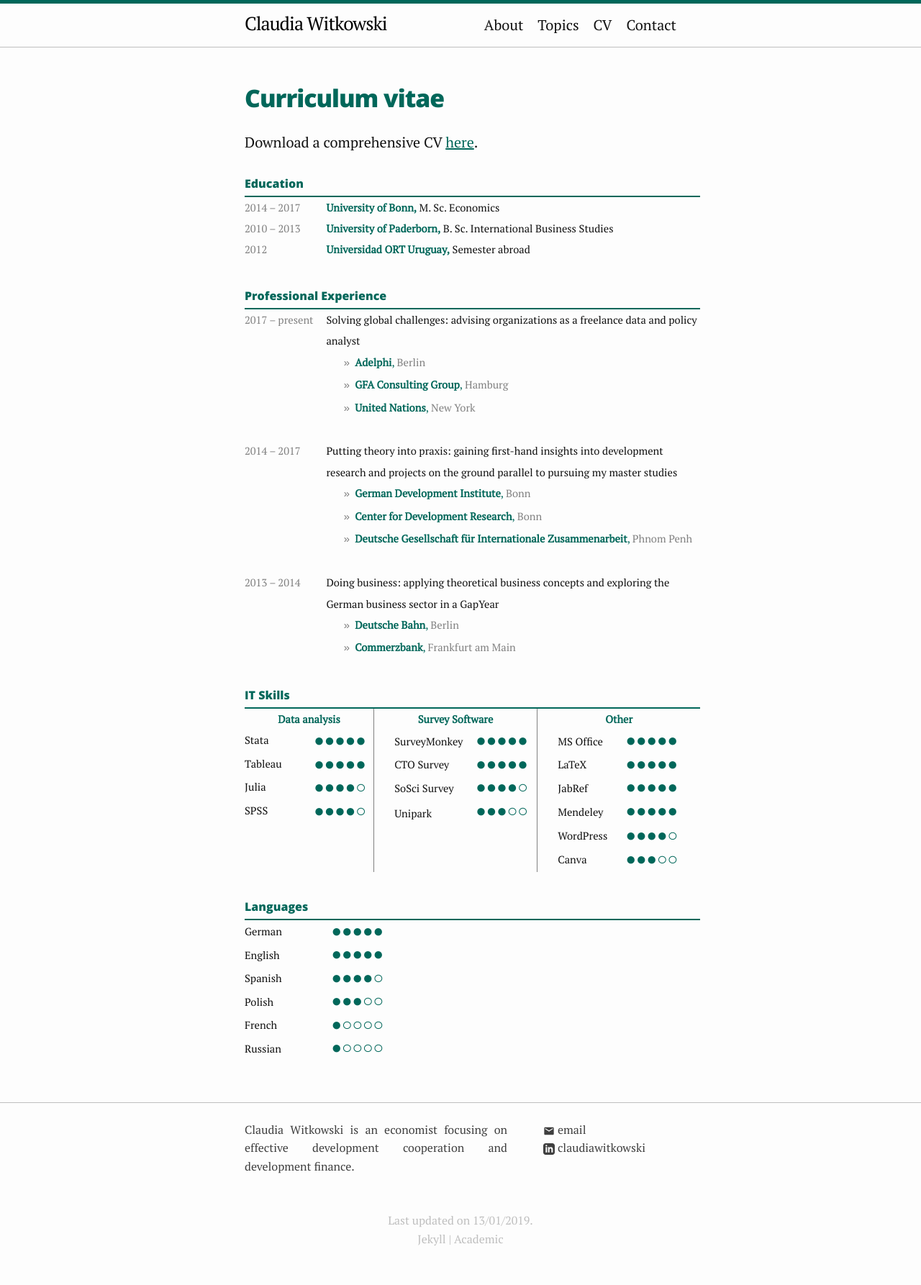
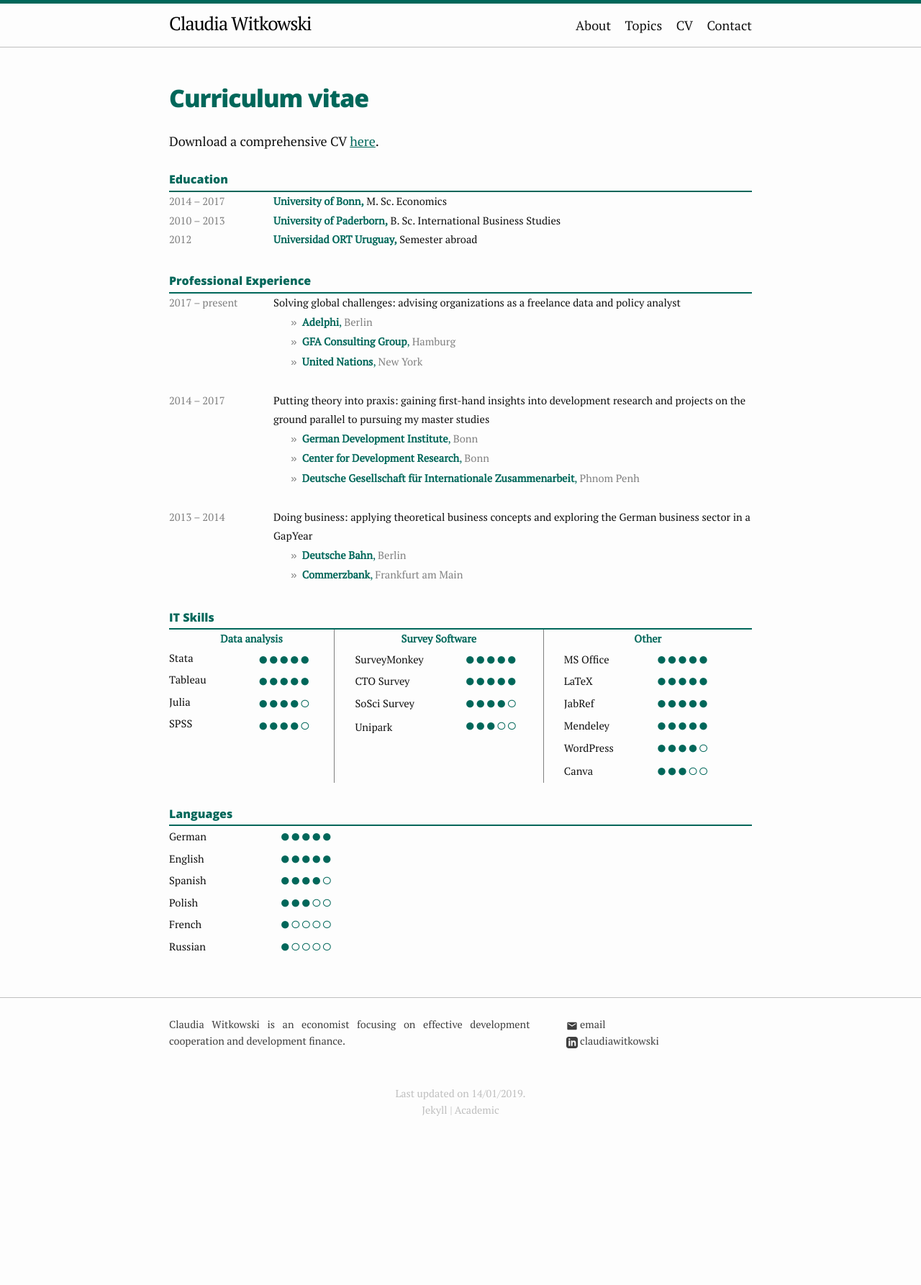
Before and after one commit to clawit91/website, a Jekyll site: the page built from 4_cv.html, in a window 1280 px wide. Shown: the whole page at 72% size. Built offline with Jekyll 4.4.1, drawn with Linux system fonts in a browser that asks for light colours; after the commit the page ends 1604 px from its top, so only the background shows below that.

Commit message:
Major layout update

```diff
--- a/4_cv.html
+++ b/4_cv.html
@@ -5,7 +5,7 @@ permalink: /cv/
 ---
 
 <p></p>
-<p>Download a comprehensive CV <a href="/downloads/test.pdf" target="_blank"><u>here</u></a>.</p>
+<p>Download a comprehensive CV <a href="/downloads/CV_Witkowski_181225.pdf" target="_blank"><u>here</u></a>.</p>
 
 <div class=WordSection1>
 
@@ -13,8 +13,8 @@ permalink: /cv/
 normal'><span style='font-size:12.0pt;mso-bidi-font-size:11.0pt;font-family:
 "Open Sans",sans-serif;color:#00675A'>Education<o:p></o:p></span></b></p>
 
-<table class=TableNormal border=0 cellspacing=0 cellpadding=0 width=633
- style='width:474.9pt;border-collapse:collapse;mso-yfti-tbllook:480;mso-padding-alt:
+<table class=TableNormal border=0 cellspacing=0 cellpadding=0 width=100%
+ style='width:max-width;border-collapse:collapse;mso-yfti-tbllook:480;mso-padding-alt:
  0cm 0cm 0cm 0cm'>
  <tr style='mso-yfti-irow:0;mso-yfti-firstrow:yes;mso-yfti-lastrow:yes;
   height:46.5pt'>
@@ -65,8 +65,8 @@ normal'><span style='font-size:12.0pt;mso-bidi-font-size:11.0pt;font-family:
 normal'><span style='font-size:12.0pt;mso-bidi-font-size:11.0pt;font-family:
 "Open Sans",sans-serif;color:#00675A'>Professional Experience<o:p></o:p></span></b></p>
 
-<table class=TableNormal border=0 cellspacing=0 cellpadding=0 width=633
- style='width:474.9pt;border-collapse:collapse;mso-yfti-tbllook:480;mso-padding-alt:
+<table class=TableNormal border=0 cellspacing=0 cellpadding=0 width=100%
+ style='width:max-width;border-collapse:collapse;mso-yfti-tbllook:480;mso-padding-alt:
  0cm 0cm 0cm 0cm'>
  <tr style='mso-yfti-irow:0;mso-yfti-firstrow:yes;height:46.5pt'>
   <td width=113 valign=top style='width:3.0cm;border:none;border-top:solid #00675A 1.5pt;
@@ -222,8 +222,8 @@ Arial'><o:p>&nbsp;</o:p></span></p>
 normal'><span style='font-size:12.0pt;mso-bidi-font-size:11.0pt;font-family:
 "Open Sans",sans-serif;color:#00675A'>IT Skills<o:p></o:p></span></b></p>
 
-<table class=TableNormal border=0 cellspacing=0 cellpadding=0 width=633
- style='width:474.9pt;border-collapse:collapse;mso-yfti-tbllook:480;mso-padding-alt:
+<table class=TableNormal border=0 cellspacing=0 cellpadding=0 width=100%
+ style='width:max-width;border-collapse:collapse;mso-yfti-tbllook:480;mso-padding-alt:
  0cm 0cm 0cm 0cm'>
  <tr style='mso-yfti-irow:0;mso-yfti-firstrow:yes;height:11.6pt'>
   <td width=180 colspan=2 style='width:134.7pt;border-top:solid #00675A 1.5pt;
@@ -535,8 +535,8 @@ mso-bidi-font-family:Arial'><o:p>&nbsp;</o:p></span></b></p>
 normal'><span style='font-size:12.0pt;mso-bidi-font-size:11.0pt;font-family:
 "Open Sans",sans-serif;color:#00675A'>Languages<o:p></o:p></span></b></p>
 
-<table class=TableNormal border=0 cellspacing=0 cellpadding=0 width=633
- style='width:474.9pt;border-collapse:collapse;mso-yfti-tbllook:480;mso-padding-alt:
+<table class=TableNormal border=0 cellspacing=0 cellpadding=0 width=100%
+ style='width:max-width;border-collapse:collapse;mso-yfti-tbllook:480;mso-padding-alt:
  0cm 0cm 0cm 0cm'>
  <tr style='mso-yfti-irow:0;mso-yfti-firstrow:yes;height:11.6pt'>
   <td width=120 style='width:90.35pt;border:none;border-top:solid #00675A 1.5pt;
--- a/5_contact.html
+++ b/5_contact.html
@@ -8,12 +8,12 @@ permalink: /contact/
 <p>If you would like to get in touch with me, please contact me via:</p>
 <ul style="list-style-type:none">
   <li>
-    {% include _icons/email.html username=site.email %}
+    {% include _icons/email.svg %} write me an <a href="mailto:{{site.email}}" title="Email"><span class="icon icon--email"></span><span class="username">email</span></a>
   </li>
   <li>
-    {% include _icons/linkedin.html username=site.linkedin_username %}
+    {% include _icons/linkedin.svg %} visit my <a target="_blank" href="https://www.linkedin.com/in/claudia-witkowski-11435569/" title="LinkedIn"><span class="icon icon--linkedin"></span><span class="username">LinkedIn profile</span></a>
   </li>
    <li>
-    {% include _icons/skype.html username=site.linkedin_username %}
+     {% include _icons/skype.svg %} call me via <a target="_blank" href="skype:claudiawitkowski"><span class="icon icon--twitter"></span><span class="username">Skype</span></a>
   </li>
 </ul>
--- a/_config.yml
+++ b/_config.yml
@@ -1,5 +1,5 @@
 #General settings
-date: "13/01/2019"
+date: "14/01/2019"
 title: Claudia Witkowski
 email: claudia.witkowski@mailbox.org
 description: Claudia Witkowski is an economist focusing on effective development cooperation and development finance.
--- a/_sass/academic.scss
+++ b/_sass/academic.scss
@@ -4,10 +4,10 @@ $type-scale-large: (
   h1: 2.941rem,
   h2: 2.111rem,
   h3: 1.663rem,
-  h4: 1.333rem,
-  p: 1.25rem,
-  small: 1.15rem,
-  vsmall: 1rem,
+  h4: 1.333rem*0.9,
+  p: 1.25rem*0.9,
+  small: 1.15rem*0.9,
+  vsmall: 1rem*0.9,
 );
 
 $type-scale-medium: (
@@ -98,10 +98,10 @@ $grey-color-lighter: lighten($grey-color, 90%) !default;
 $grey-color-dark:  darken($grey-color, 25%) !default;
 
 // Width of the content area
-$content-width:    700px;
+$content-width:    910px;
 
 $on-palm:          600px !default;
-$on-laptop:        800px !default;
+$on-laptop:        1010px !default;
 
 // Use media queries like this:
 // @include media-query($on-palm) {
--- a/assets/main.scss
+++ b/assets/main.scss
@@ -8,7 +8,7 @@
 // Our variables
 // $base-font-family: "Open Sans", sans-serif;
 $base-font-family: "PT Serif", serif;
-$base-font-size:   20px;
+$base-font-size:   16px;
 $base-font-weight: 400;
 $small-font-size:  $base-font-size * 0.95;
 $base-line-height: 1.5;
```
Also changed, not shown: _sass/academic/_layout.scss (line endings or trailing spaces), 9 other files.
